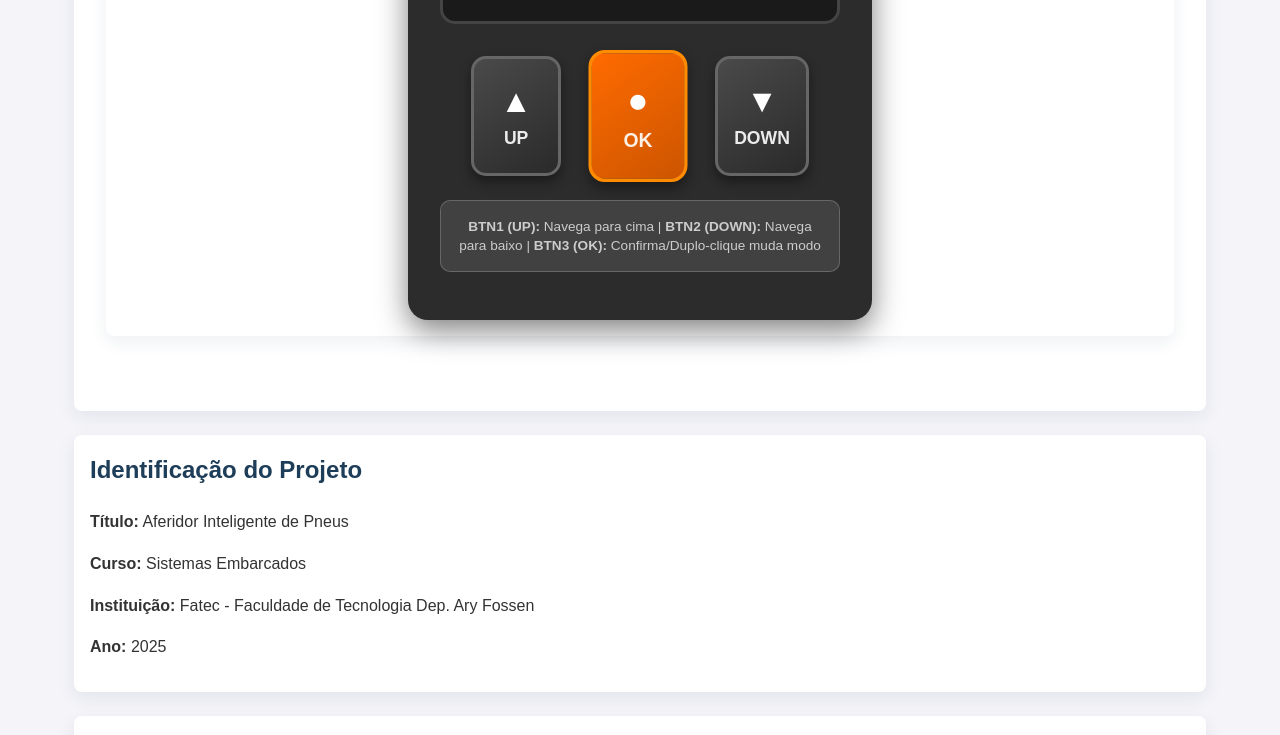
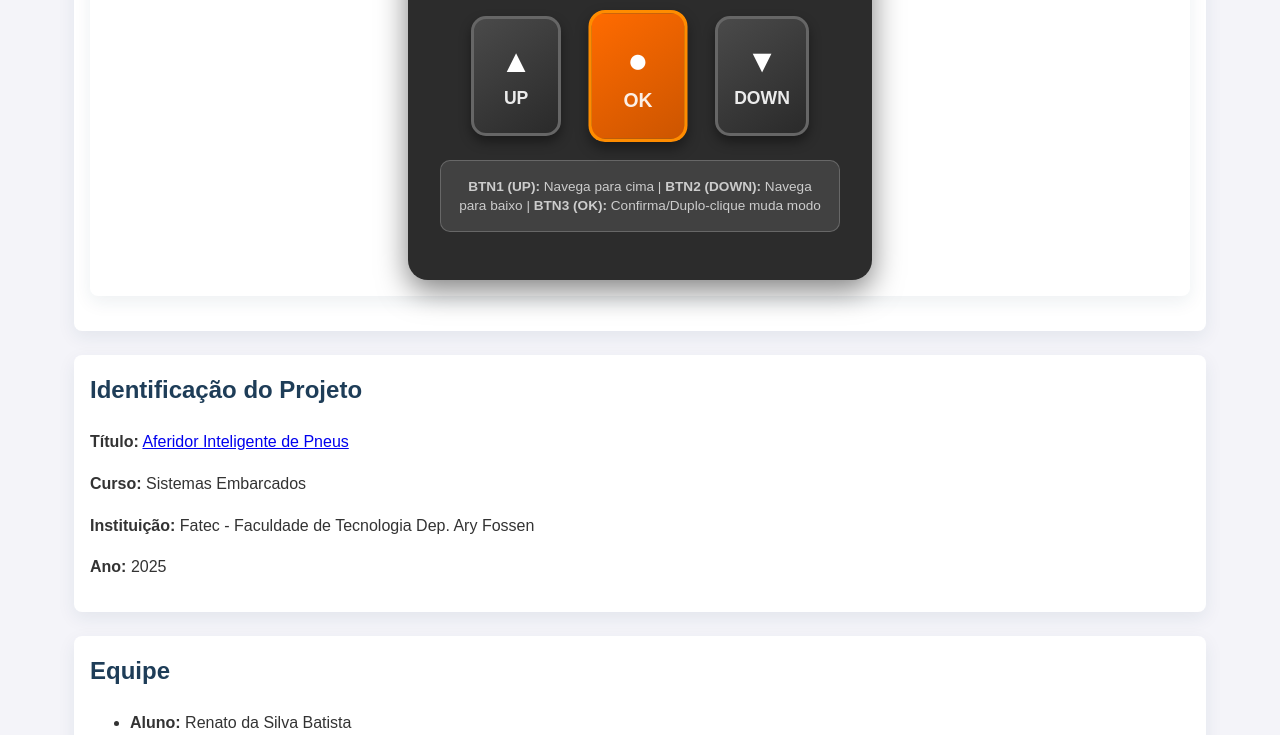
Before and after one commit to Renato-Bapxtista/siteAferidor, a plain HTML site: page contato.html in a window 1280 px wide. Shown: the part 877-1612 px from the top of the page. Drawn offline with Linux system fonts and the light colour scheme.

Commit message:
feat: adicionado link do projeto no contato

```diff
--- a/contato.html
+++ b/contato.html
@@ -23,8 +23,7 @@
 
     <main>
 
-          <section class="card">
-            <section class="calculator-section">
+          <section class="card calculatorsection">
             <div class="card">
                 <h2 class="section-title">Simulador do Aferidor Inteligente</h2>
                 <p>Experimente o aferidor como se estivesse usando o dispositivo real. Todas as funcionalidades estão no display abaixo.</p>
@@ -72,10 +71,9 @@
                 </div>
             </div>
         </section>
-        </section>
        <section class="card">
             <h2 class="section-title">Identificação do Projeto</h2>
-            <p><strong>Título:</strong> Aferidor Inteligente de Pneus</p>
+            <p><strong>Título:</strong> <a href="https://github.com/Renato-Bapxtista/tire-pressure-monitor.git" target="_blank" rel="noopener noreferrer">Aferidor Inteligente de Pneus</a></p>
             <p><strong>Curso:</strong> Sistemas Embarcados</p>
             <p><strong>Instituição:</strong> Fatec - Faculdade de Tecnologia Dep. Ary Fossen</p>
             <p><strong>Ano:</strong> 2025</p>
```
Lines whose indentation alone changed are shown as unchanged.
